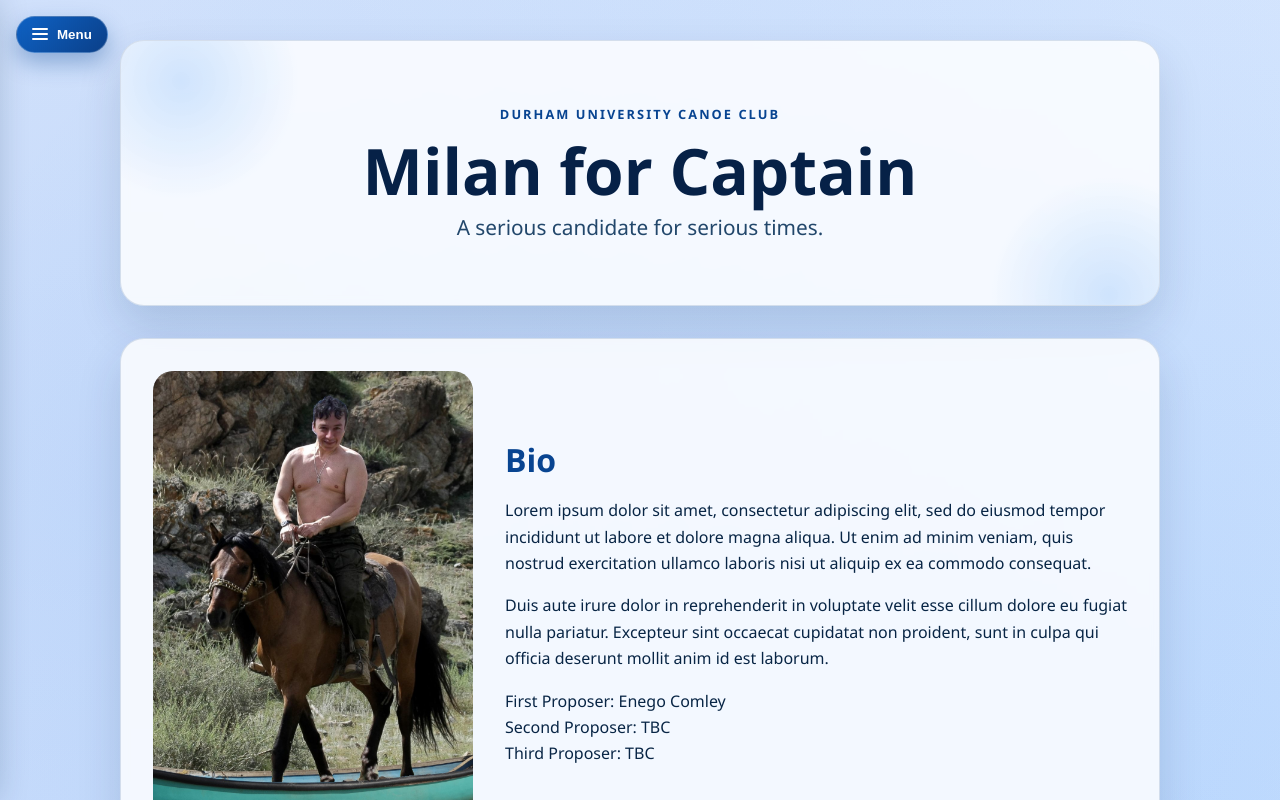
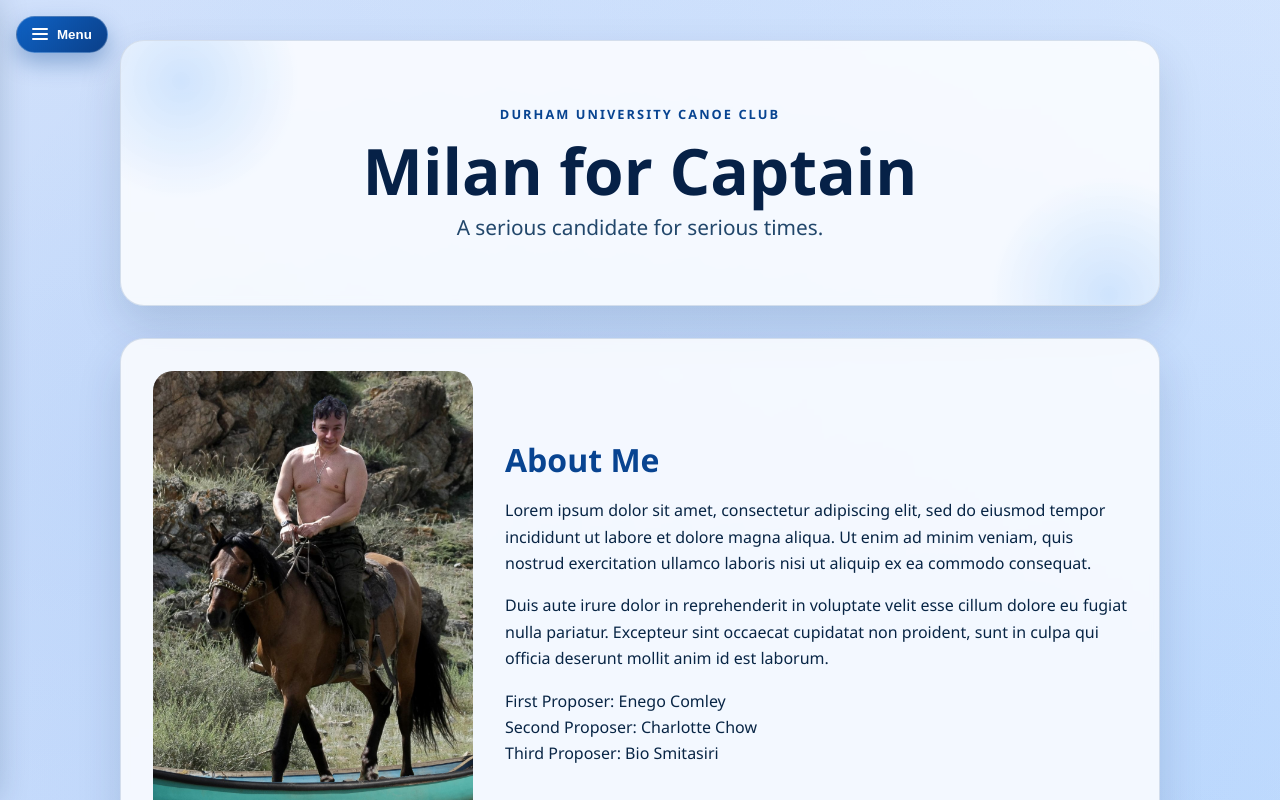
Before and after one commit to EnegoComley/MilanForCaptainWebsite, a React (Vite) app: page / in a window 1280 px wide. Shown: the top 800 px of the page. Built offline with nearby package versions, Linux system fonts and the light colour scheme.

Commit message:
Added Proposers

```diff
--- a/src/App.jsx
+++ b/src/App.jsx
@@ -123,7 +123,7 @@ function App() {
             />
           </div>
           <div className="bio-copy">
-            <h2>Bio</h2>
+            <h2>About Me</h2>
             <p>
               Lorem ipsum dolor sit amet, consectetur adipiscing elit, sed do eiusmod
               tempor incididunt ut labore et dolore magna aliqua. Ut enim ad minim
@@ -137,8 +137,8 @@ function App() {
             </p>
             <p>
               First Proposer: Enego Comley <br/>
-              Second Proposer: TBC <br/>
-              Third Proposer: TBC
+              Second Proposer: Charlotte Chow <br/>
+              Third Proposer: Bio Smitasiri
             </p>
           </div>
         </section>
--- a/src/data/sectionPoints.js
+++ b/src/data/sectionPoints.js
@@ -17,7 +17,7 @@ export const campaignSections = [
     title: "My Experience",
     image: "/images/image2.jpg",
     points: [
-      "Lorem ipsum dolor sit amet, consectetur adipiscing elit.",
+      "Led 3 weekly sessions since 2023 (unfortunately due to animosity in the current exec these sessions were not publicly advertised)",
       "Excepteur sint occaecat cupidatat non proident, sunt in culpa qui officia.",
       "Curabitur pretium tincidunt lacus, nulla gravida orci a odio.",
       "Integer in mauris eu nibh euismod gravida vitae sed neque."
```
